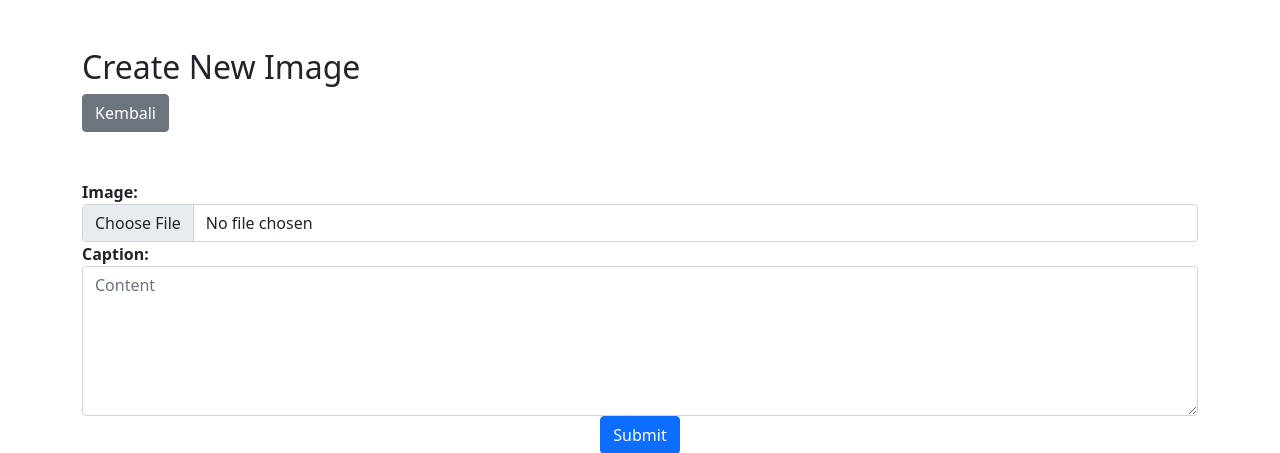
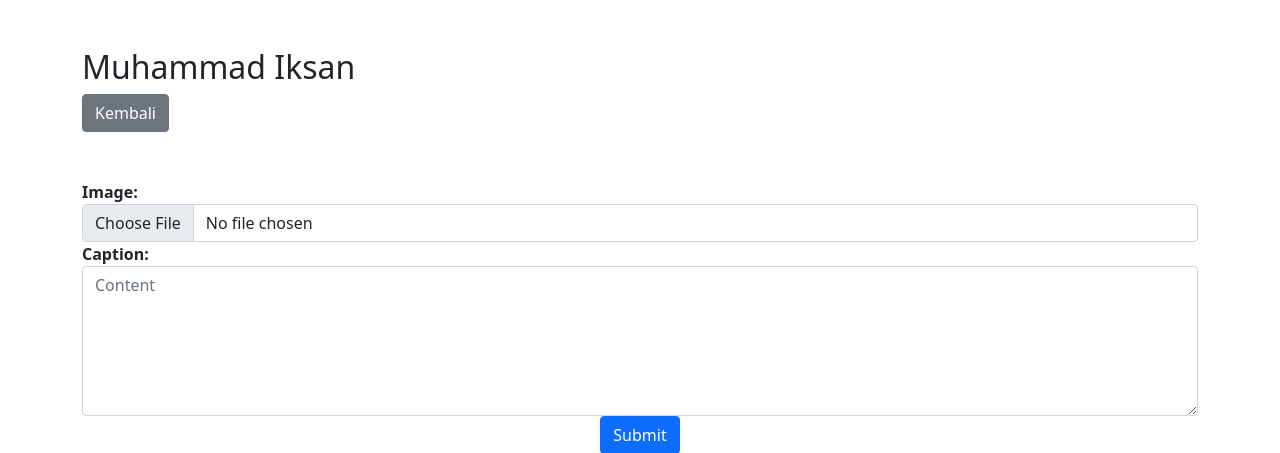
Before and after one commit to IsanMhmdd/isanMhmd, a Laravel app: page /images/create in a window 1280 px wide. Shown: the top 453 px of the page. Run offline with Laravel 10, Linux system fonts and the light colour scheme.

Commit message:
first commit

```diff
--- a/app/Http/Controllers/ImageController.php
+++ b/app/Http/Controllers/ImageController.php
@@ -12,7 +12,7 @@ class ImageController extends Controller
 
     public function index()
     {
-      $images = image::latest ()->simplepaginate(3);
+      $images = image::latest ()->simplepaginate(1);
       return view('images.index', compact('images'));
     }
 
--- a/resources/views/images/create.blade.php
+++ b/resources/views/images/create.blade.php
@@ -4,7 +4,7 @@
 <div class="row mt-5 mb-5">
     <div class="col-lg-12 margin-tb">
         <div class="float-left">
-            <h2>Create New Image</h2>
+            <h2>Muhammad Iksan</h2>
         </div>
         <div class="float-right">
             <a class="btn btn-secondary" href="{{ route('images.index') }}"> Kembali</a>
```
Also changed, not shown: public/image/1708572083.jpg (added), public/image/1708573061.jpg (added), public/image/1708573117.jpg (added), public/image/1708573264.png (added), public/image/1708573343.jpg (added), public/image/1708573783.jpg (added), public/image/1708574461.png (added), public/image/1708575573.jpg (added), resources/views/images/index.blade.php (line endings or trailing spaces).
